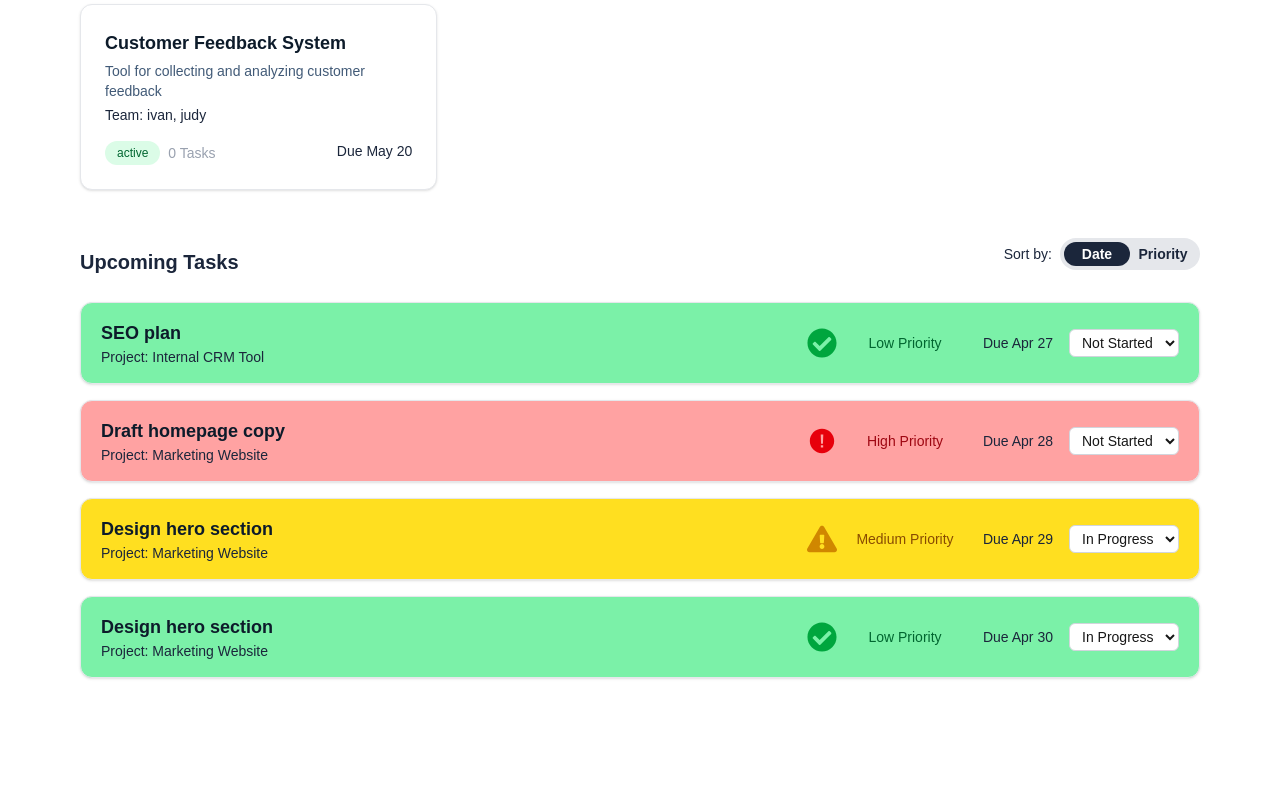
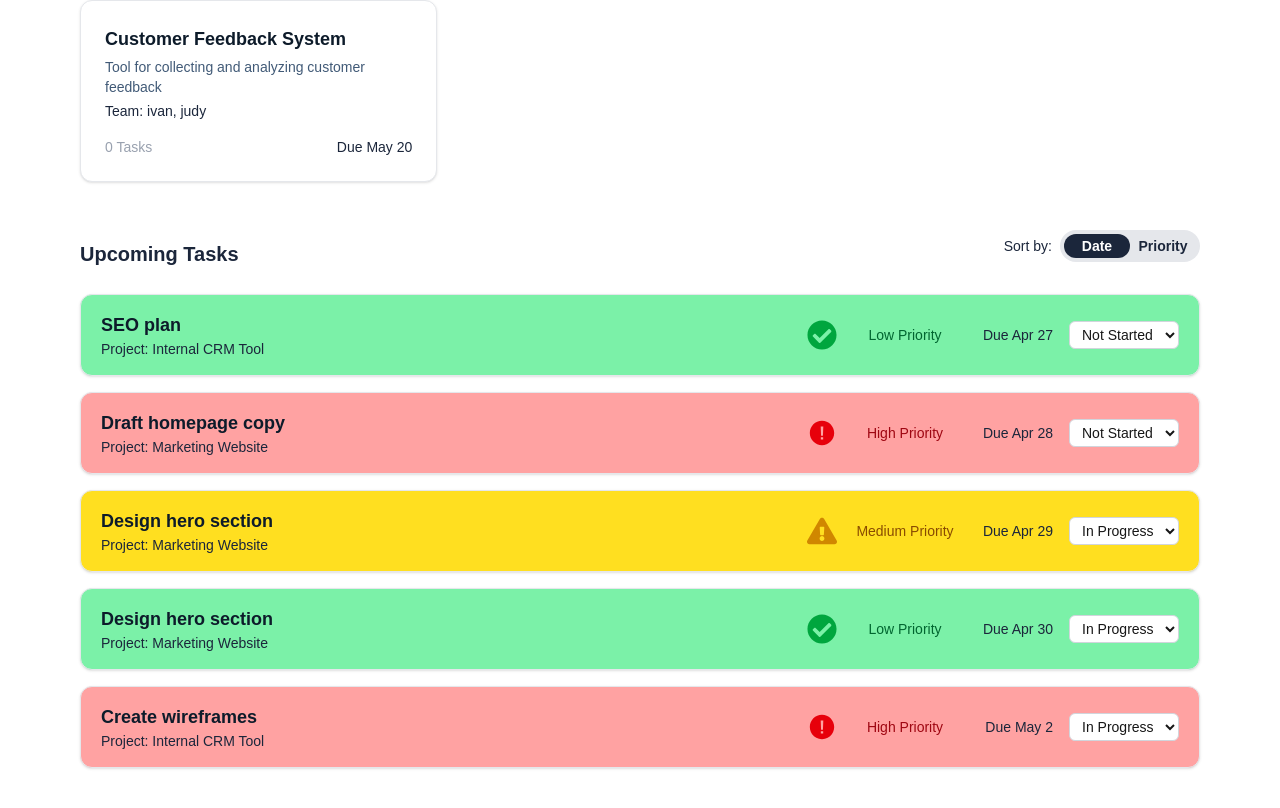
Before and after one commit to YanivRabin/TaskForge, a Next.js app in the folder client/: page /dashboard in a window 1280 px wide. Shown: the part 536-1344 px from the top of the page. Before the commit the page ends 1262 px from the top, so only its background shows below. Built offline with nearby package versions, Linux system fonts and the light colour scheme.

Commit message:
project cards

```diff
--- a/client/src/app/dashboard/page.tsx
+++ b/client/src/app/dashboard/page.tsx
@@ -95,6 +95,20 @@ const initialTasks: Task[] = [
     },
   },
   {
+    id: 3,
+    title: "SEO plan",
+    project: "Internal CRM Tool",
+    dueDate: "Apr 27",
+    priority: "low",
+    status: "not-started",
+    owner: "",
+    category: {
+      name: "SEO",
+      color: "text-yellow-900",
+      bg: "bg-yellow-100",
+    },
+  },
+  {
     id: 4,
     title: "Design hero section",
     project: "Marketing Website",
@@ -109,17 +123,31 @@ const initialTasks: Task[] = [
     },
   },
   {
-    id: 3,
-    title: "SEO plan",
+    id: 5,
+    title: "Create wireframes",
     project: "Internal CRM Tool",
-    dueDate: "Apr 27",
-    priority: "low",
+    dueDate: "May 2",
+    priority: "high",
+    status: "in-progress",
+    owner: "Alice",
+    category: {
+      name: "Design",
+      color: "text-red-900",
+      bg: "bg-red-900",
+    },
+  },
+  {
+    id: 6,
+    title: "Set up database schema",
+    project: "E-commerce Platform",
+    dueDate: "May 5",
+    priority: "medium",
     status: "not-started",
     owner: "",
     category: {
-      name: "SEO",
-      color: "text-yellow-900",
-      bg: "bg-yellow-100",
+      name: "Development",
+      color: "text-purple-900",
+      bg: "bg-purple-900",
     },
   },
 ];
--- a/client/src/components/ProjectCard.tsx
+++ b/client/src/components/ProjectCard.tsx
@@ -40,18 +40,6 @@ export default function ProjectCard({
 
       <div className="flex flex-wrap justify-between text-sm mt-2">
         <div className="gap-2 flex items-center">
-          <span
-            className={`font-medium px-3 py-1 rounded-full text-xs ${
-              status === "active"
-                ? "bg-green-100 text-green-800"
-                : status === "archived"
-                ? "bg-gray-100 text-gray-600"
-                : "bg-blue-100 text-blue-800"
-            }`}
-          >
-            {status}
-          </span>
-
           <span className="text-gray-400 whitespace-nowrap">
             {tasks.length} Task{tasks.length !== 1 && "s"}
           </span>
```
